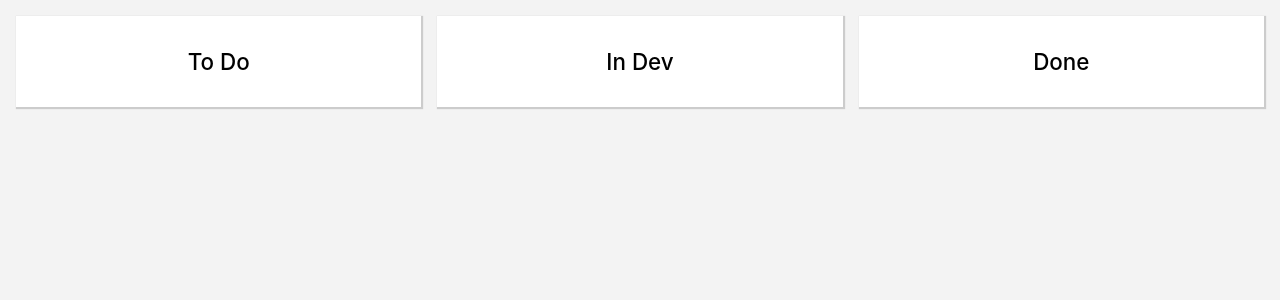
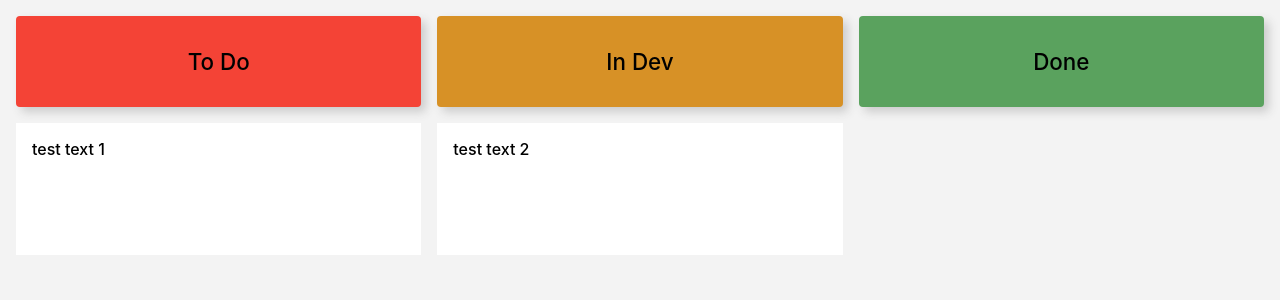
Before and after one commit to justinang1/KanbanTS, a React (Create React App) app: page / in a window 1280 px wide. Shown: the top 300 px of the page. Built offline with nearby package versions, Linux system fonts and the light colour scheme.

Commit message:
Started implementation of Column & Tasks

```diff
--- a/src/components/Board.tsx
+++ b/src/components/Board.tsx
@@ -8,9 +8,9 @@ function Board() {
   return (
     <div className="main-board">
       <div className="col-container">
-        <Column name="To Do"/>
-        <Column name="In Dev"/>
-        <Column name="Done"/>
+        <Column name="To Do" id={0}/>
+        <Column name="In Dev" id={1}/>
+        <Column name="Done" id={2}/>
       </div>
     </div>
   );
--- a/src/components/Column.tsx
+++ b/src/components/Column.tsx
@@ -2,18 +2,40 @@ import React from 'react';
 
 import '../style/Board.css';
 
+import Task from './Task';
 
 type ColProps = {
-  name: string
+  name: string,
+  id: number
 }
 
 
-function Column({name} : ColProps) {
+function Column({name, id} : ColProps) {
+  let headerColor: string = "";
+  let childElem: Array<Object> = [];
+  switch(id){
+    case 0:
+      headerColor = "header-red";
+      childElem.push(<Task text="test text 1" id={0}/>)
+      break;
+    case 1:
+      headerColor = "header-orange";
+      childElem.push(<Task text="test text 2" id={0}/>)
+      break;
+    case 2:
+      headerColor = "header-green";
+      // childElem.push(<Task text="test text 3" id={0}/>)
+      break;
+    default:
+      break;
+  }
+  console.log(childElem);
   return (
     <div className="board-col">
-      <div className="col-header">
+      <div className={"col-header " + headerColor}>
         {name}
       </div>
+      {(childElem) ? childElem : <div></div>}
     </div>
   );
 }
--- /dev/null
+++ b/src/components/Task.tsx
@@ -0,0 +1,19 @@
+import React from 'react';
+
+import '../style/Board.css';
+
+
+type ColProps = {
+  text: string,
+  id: number
+}
+
+function Task({text} : ColProps) {
+  return (
+    <div className="task-row">
+      {text}
+    </div>
+  );
+}
+
+export default Task;
--- a/src/style/Board.css
+++ b/src/style/Board.css
@@ -9,21 +9,44 @@
 }
 
 .board-col {
-  background-color: #ffffff;
-  -webkit-box-shadow: 1px 1px 1px 1px #ccc;
-  -moz-box-shadow:    1px 1px 1px 1px #ccc;
-  box-shadow:         1px 1px 1px 1px #ccc;
   margin-left: 1rem;
-  padding: 2rem;
   width: 100%;
 }
 
 .col-header {
+  -webkit-box-shadow: 5px 5px 10px #ccc;
+  -moz-box-shadow:    5px 5px 10px #ccc;
+  box-shadow: 5px 5px 10px #ccc;
   text-align: center;
   font-size: 1.4rem;
   font-weight: 500;
+  padding: 2rem;
+  border-radius: 4px;
 }
 
 .board-col:first-of-type {
   margin-left: 0 !important;
 }
+
+.board-col > div{
+  margin-bottom: 1rem;
+}
+
+.header-green {
+  background-color: #5aa25e;
+}
+
+.header-orange {
+  background-color: #d79126;
+}
+
+.header-red {
+  background-color: #f44336;
+}
+
+.task-row {
+  padding: 1rem;
+  font-weight: 500;
+  background-color: #FFFFFF;
+  height: 100px;
+}
```
